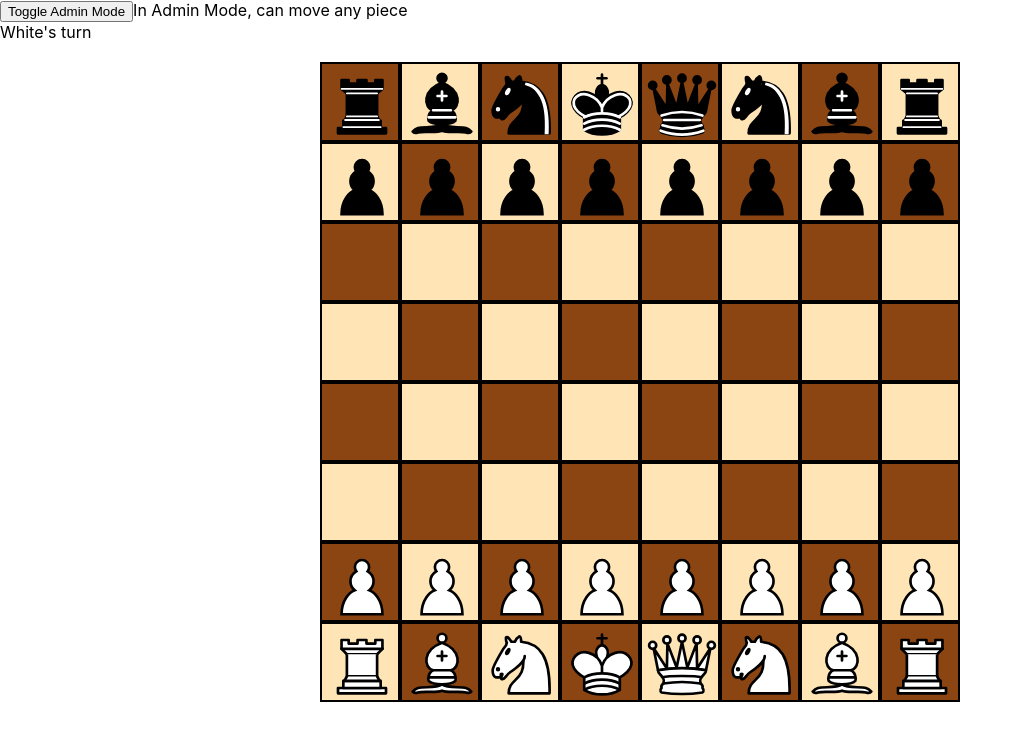
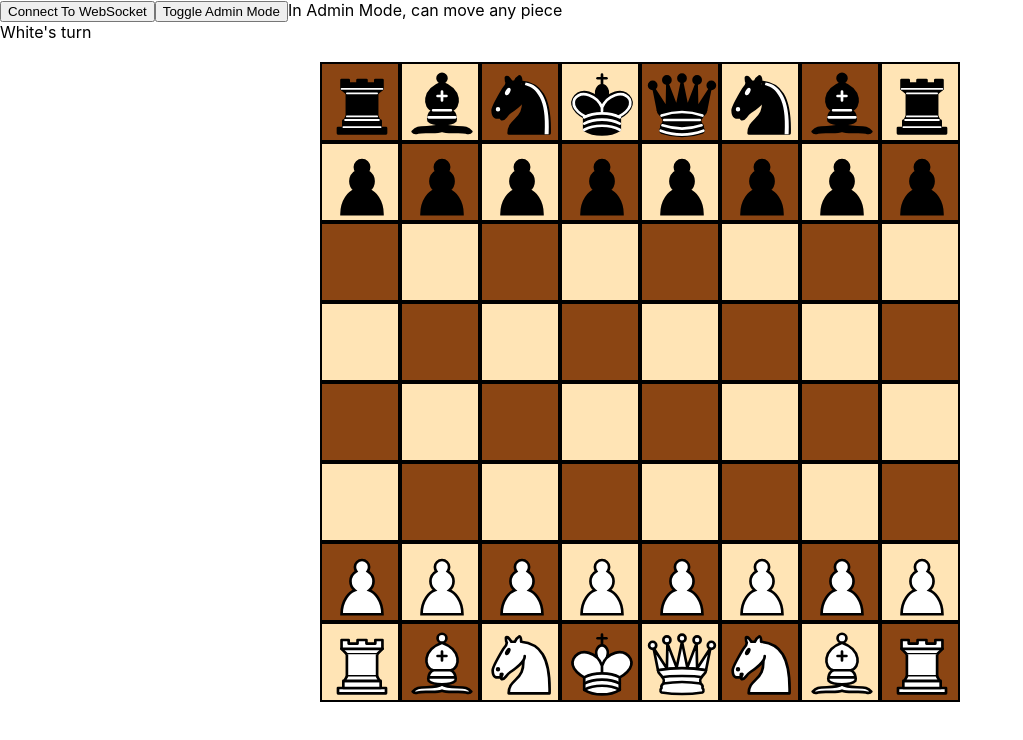
Before and after one commit to quichey/Chess-React, a React (Create React App) app: page / in a window 1280 px wide. Shown: the top 740 px of the page, without its empty margins (0-1023 px from the left). Built offline with nearby package versions, Linux system fonts and the light colour scheme.

Commit message:
connecting to websocket server on client

```diff
--- a/package.json
+++ b/package.json
@@ -10,7 +10,8 @@
     "react-dom": "^17.0.2",
     "react-pixel-grid": "^0.1.2",
     "react-scripts": "4.0.3",
-    "web-vitals": "^1.1.2"
+    "web-vitals": "^1.1.2",
+    "websocket": "^1.0.34"
   },
   "scripts": {
     "start": "react-scripts start",
@@ -39,6 +40,7 @@
   "devDependencies": {
     "@testing-library/react": "^11.2.7",
     "@types/react": "^17.0.19",
+    "@types/websocket": "^1.0.4",
     "typescript": "^4.3.5"
   }
 }
--- a/src/App.js
+++ b/src/App.js
@@ -1,10 +1,11 @@
 import logo from "./logo.svg";
 import "./App.css";
-import { Board } from "./components/Board";
+import { Game } from "./components/Game";
+//import { Board } from "./components/Board";
 
 function App() {
     return true ? (
-    <Board />
+        <Game />
     ) : (
         <div className="App">
             <header className="App-header">
--- a/src/components/Board.tsx
+++ b/src/components/Board.tsx
@@ -276,7 +276,7 @@ export const Board = () => {
       }}
     />
     */
-        ""
+        <div>test</div>
     ) : (
         //<React.Fragment>
         //<boardContext.Provider value={{updatePiecePos: () => {
--- a/src/components/Game.tsx
+++ b/src/components/Game.tsx
@@ -1,5 +1,41 @@
 import React from "react";
+import { w3cwebsocket as W3CWebSocket } from "websocket";
+
+import { Board } from "./Board";
+
+//const client = new W3CWebSocket("ws://localhost:8999");
 
 export const Game = () => {
-  return <div>temp</div>;
+    const [client, setClient] = React.useState<any>("");
+
+    React.useEffect(() => {
+        if (client) {
+            client.onopen = () => {
+                console.log("WebSocket Client Connected");
+            };
+            client.onmessage = (message: any) => {
+                console.log(message);
+            };
+        }
+    }, [client]);
+    return (
+        <React.Fragment>
+            <button
+                onClick={() => {
+                    setClient(new W3CWebSocket("ws://localhost:8999"));
+                    /*
+                    client.onopen = () => {
+                        console.log("WebSocket Client Connected");
+                    };
+                    client.onmessage = (message) => {
+                        console.log(message);
+                    };
+                    */
+                }}
+            >
+                Connect To WebSocket
+            </button>
+            <Board />
+        </React.Fragment>
+    );
 };
```
Also changed, not shown: 3 other files (tests, documents, lock files or other folders). Lines whose indentation alone changed are shown as unchanged.
